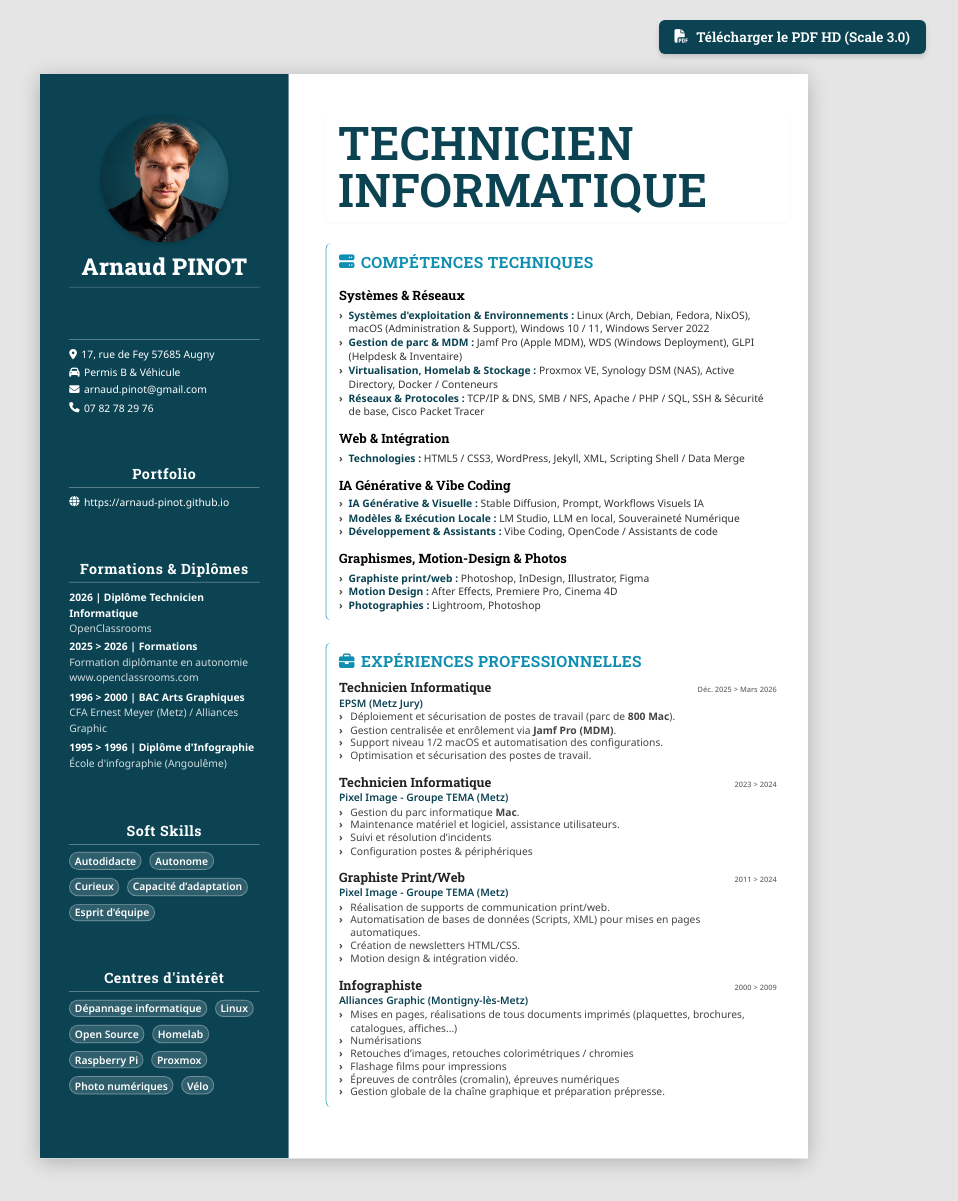
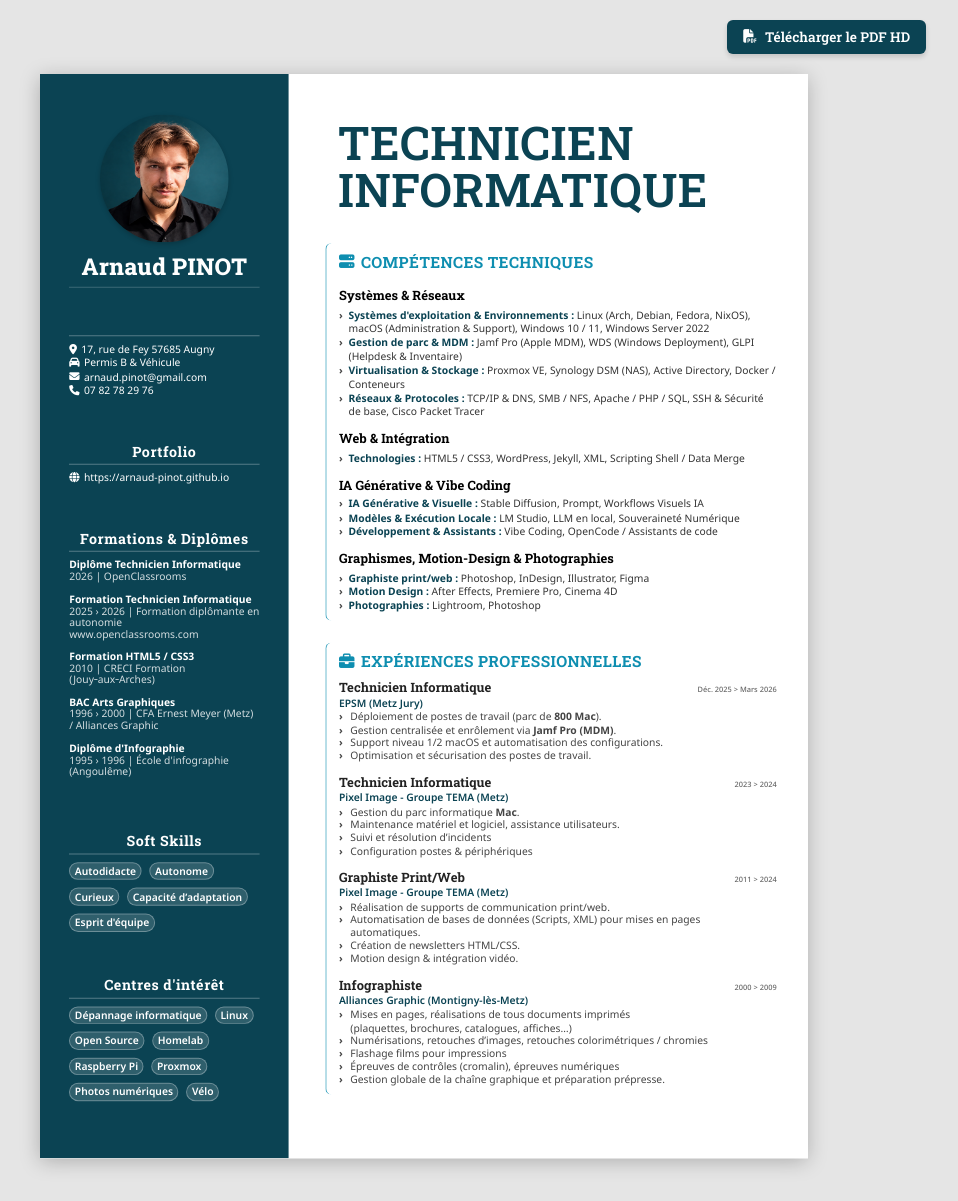
Before and after one commit to arnaud-pinot/arnaud-pinot.github.io, a Jekyll site: the page built from cv.md, in a window 1280 px wide. Shown: the whole page, without its empty margins (216-1174 px from the left). Built offline with Jekyll 4.4.1, drawn with Linux system fonts in a browser that asks for light colours.

Commit message:
20261026

```diff
--- a/_data/parcours.yml
+++ b/_data/parcours.yml
@@ -18,7 +18,7 @@ interests:
     outline: true
   - name: "Proxmox"
     outline: true
-  - name: "Photo numériques"
+  - name: "Photos numériques"
     outline: true
   - name: "Vélo"
     outline: true
@@ -28,7 +28,7 @@ experiences:
     company: "EPSM (Metz Jury)"
     period: "Déc. 2025 > Mars 2026"
     tasks:
-      - "Déploiement et sécurisation de postes de travail (parc de <strong>800 Mac</strong>)."
+      - "Déploiement de postes de travail (parc de <strong>800 Mac</strong>)."
       - "Gestion centralisée et enrôlement via <strong>Jamf Pro (MDM)</strong>."
       - "Support niveau 1/2 macOS et automatisation des configurations."
       - "Optimisation et sécurisation des postes de travail."
@@ -55,9 +55,8 @@ experiences:
     company: "Alliances Graphic (Montigny-lès-Metz)"
     period: "2000 > 2009"
     tasks:
-      - "Mises en pages, réalisations de tous documents imprimés (plaquettes, brochures, catalogues, affiches…)"
-      - "Numérisations"
-      - "Retouches d’images, retouches colorimétriques / chromies"
+      - "Mises en pages, réalisations de tous documents imprimés <br>(plaquettes, brochures, catalogues, affiches…)"
+      - "Numérisations, retouches d’images, retouches colorimétriques / chromies"
       - "Flashage films pour impressions"
       - "Épreuves de contrôles (cromalin), épreuves numériques"
       - "Gestion globale de la chaîne graphique et préparation prépresse."
@@ -66,13 +65,16 @@ formations:
   - title: "Diplôme Technicien Informatique"
     company: "OpenClassrooms"
     period: "2026"
-  - title: "Formations"
+  - title: "Formation Technicien Informatique"
     company: "Formation diplômante en autonomie<br>
 www.openclassrooms.com"
-    period: "2025 > 2026"
+    period: "2025 › 2026"
+  - title: "Formation HTML5 / CSS3"
+    company: " CRECI Formation (Jouy&#8209;aux&#8209;Arches)"
+    period: "2010"
   - title: "BAC Arts Graphiques"
     company: "CFA Ernest Meyer (Metz) / Alliances Graphic"
-    period: "1996 > 2000"
+    period: "1996 › 2000"
   - title: "Diplôme d'Infographie"
     company: "École d'infographie (Angoulême)"
-    period: "1995 > 1996"
+    period: "1995 › 1996"
--- a/_data/savoir_faire.yml
+++ b/_data/savoir_faire.yml
@@ -15,7 +15,7 @@ competence_cards:
           - "Jamf Pro (Apple MDM)"
           - "WDS (Windows Deployment)"
           - "GLPI (Helpdesk & Inventaire)"
-      - name: "Virtualisation, Homelab & Stockage"
+      - name: "Virtualisation & Stockage"
         badges:
           - "Proxmox VE"
           - "Synology DSM (NAS)"
@@ -62,7 +62,7 @@ competence_cards:
       - name: "Savoir-faire"
         description: "Configuration, déploiement et exécution d'intelligences artificielles sur matériel dédié (LLM et imagerie avec Stable Diffusion), afin d'assurer la souveraineté numérique, la confidentialité des données et la gestion des ressources. Intégration de l'IA dans la création graphique et adoption des méthodes de développement modernes (Vibe Coding)."
 
-  - title: "Graphismes, Motion-Design & Photos"
+  - title: "Graphismes, Motion-Design & Photographies"
     icon: "fa-solid fa-pen-nib"
     intro: "Création graphique print/web, animations et retouche photographique."
     groups:
--- a/cv.md
+++ b/cv.md
@@ -170,7 +170,7 @@ permalink: /cv.html
     .contact-list, .diploma-list {
       list-style: none;
       font-size: 8pt;
-      line-height: 1.5;
+      line-height: 9pt;
     }
 
     .contact-list li {
@@ -187,7 +187,7 @@ permalink: /cv.html
     }
 
     .diploma-item {
-      margin-bottom: 1mm;
+      margin-bottom: 3mm;
     }
 
     .diploma-title {
@@ -233,7 +233,6 @@ permalink: /cv.html
       background: #ffffff;
       border-radius: 6px;
       padding: 2.5mm 3.5mm;
-      box-shadow: 0 1px 3px rgba(0,0,0,0.04);
     }
 
     .main-title-card h1 {
@@ -444,7 +443,7 @@ content: '›';
   <!-- Barre d'action avec bouton d'exportation -->
   <div class="export-bar">
     <button class="btn-export" id="download-button">
-      <i class="fa-solid fa-file-pdf"></i> Télécharger le PDF HD (Scale 3.0)
+      <i class="fa-solid fa-file-pdf"></i> Télécharger le PDF HD
     </button>
   </div>
 
@@ -488,8 +487,8 @@ content: '›';
           <div class="diploma-list">
             {% for formation in site.data.parcours.formations %}
               <div class="diploma-item">
-                <div class="diploma-title">{{ formation.period }} | {{ formation.title }}</div>
-                <div class="diploma-school">{{ formation.company }} </div>
+                <div class="diploma-title">{{ formation.title }}</div>
+                <div class="diploma-school">{{ formation.period }} | {{ formation.company }} </div>
               </div>
             {% endfor %}
           </div>
```
Also changed, not shown: other parts of cv.md (+1 -1 lines).
